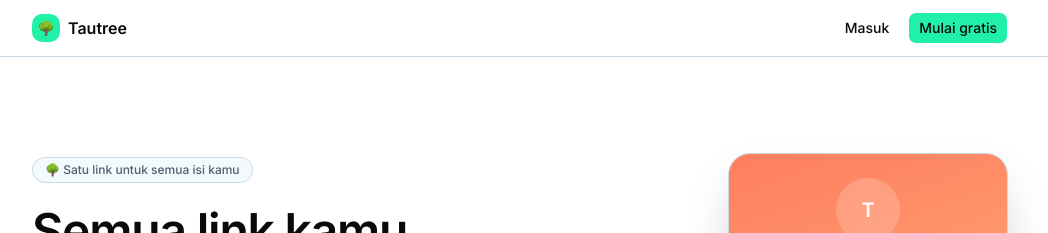
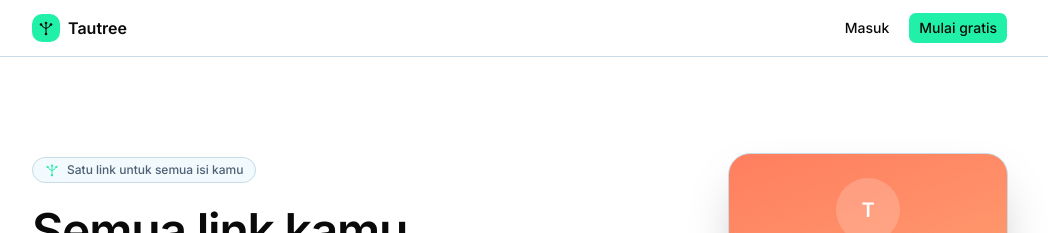
Before and after one commit to ByHandi/tautree, a Next.js app: page / in a window 1280 px wide. Shown: the top 233 px of the page, without its empty margins (120-1168 px from the left). Built offline with nearby package versions, Linux system fonts and the light colour scheme.

Commit message:
feat: introduce new reusable Logo component and replace tree emoji throughout the application

```diff
--- a/app/(auth)/layout.tsx
+++ b/app/(auth)/layout.tsx
@@ -1,4 +1,6 @@
 import Link from "next/link";
+
+import { Logo } from "@/components/logo";
 
 export default function AuthLayout({
   children,
@@ -9,8 +11,8 @@ export default function AuthLayout({
     <main className="flex min-h-svh flex-col items-center justify-center px-6 py-12">
       <div className="flex w-full max-w-sm flex-col items-center gap-8">
         <Link href="/" className="flex items-center gap-2">
-          <span className="flex size-9 items-center justify-center rounded-xl bg-primary text-lg text-primary-foreground">
-            🌳
+          <span className="flex size-9 items-center justify-center rounded-xl bg-primary text-primary-foreground">
+            <Logo className="size-5" />
           </span>
           <span className="text-lg font-semibold tracking-tight">Tautree</span>
         </Link>
--- a/app/[username]/not-found.tsx
+++ b/app/[username]/not-found.tsx
@@ -1,13 +1,14 @@
 import Link from "next/link";
 
+import { Logo } from "@/components/logo";
 import { buttonVariants } from "@/components/ui/button";
 import { cn } from "@/lib/utils";
 
 export default function ProfileNotFound() {
   return (
     <main className="flex min-h-dvh flex-col items-center justify-center gap-6 px-6 text-center">
-      <span className="flex size-14 items-center justify-center rounded-2xl bg-muted text-2xl">
-        🌳
+      <span className="flex size-14 items-center justify-center rounded-2xl bg-primary text-primary-foreground">
+        <Logo className="size-7" />
       </span>
 
       <div className="flex max-w-sm flex-col gap-2">
--- a/app/[username]/page.tsx
+++ b/app/[username]/page.tsx
@@ -2,6 +2,7 @@ import type { Metadata } from "next";
 import Link from "next/link";
 import { notFound } from "next/navigation";
 
+import { Logo } from "@/components/logo";
 import Icon from "@/components/ui/icon";
 import { db } from "@/lib/db";
 import { getTheme } from "@/lib/themes";
@@ -114,8 +115,13 @@ export default async function PublicProfilePage({ params }: Params) {
       )}
 
       <footer className="mt-auto pt-8">
-        <Link href="/" className="text-xs transition-opacity hover:opacity-80" style={{ color: theme.muted }}>
-          🌳 Dibuat dengan Tautree
+        <Link
+          href="/"
+          className="flex items-center gap-1.5 text-xs transition-opacity hover:opacity-80"
+          style={{ color: theme.muted }}
+        >
+          <Logo className="size-3.5" />
+          Dibuat dengan Tautree
         </Link>
       </footer>
     </main>
--- a/app/onboarding/page.tsx
+++ b/app/onboarding/page.tsx
@@ -3,6 +3,7 @@ import { redirect } from "next/navigation";
 
 import { OnboardingForm } from "./onboarding-form";
 
+import { Logo } from "@/components/logo";
 import { auth } from "@/auth";
 import { db } from "@/lib/db";
 import { USERNAME_MAX } from "@/lib/username";
@@ -31,8 +32,8 @@ export default async function OnboardingPage() {
     <main className="flex min-h-svh flex-col items-center justify-center px-6 py-12">
       <div className="flex w-full max-w-sm flex-col gap-6">
         <div className="flex flex-col gap-1 text-center">
-          <span className="mx-auto mb-2 flex size-9 items-center justify-center rounded-xl bg-primary text-lg text-primary-foreground">
-            🌳
+          <span className="mx-auto mb-2 flex size-9 items-center justify-center rounded-xl bg-primary text-primary-foreground">
+            <Logo className="size-5" />
           </span>
           <h1 className="text-xl font-semibold tracking-tight">Pilih username kamu</h1>
           <p className="text-sm text-muted-foreground">
--- a/app/page.tsx
+++ b/app/page.tsx
@@ -9,6 +9,7 @@ import {
   UserRoundIcon,
 } from "lucide-react";
 
+import { Logo } from "@/components/logo";
 import { buttonVariants } from "@/components/ui/button";
 import { THEMES } from "@/lib/themes";
 import { cn } from "@/lib/utils";
@@ -86,8 +87,8 @@ export default function Home() {
       <header className="sticky top-0 z-10 border-b bg-background/80 backdrop-blur">
         <div className="mx-auto flex w-full max-w-5xl items-center justify-between px-6 py-3">
           <span className="flex items-center gap-2 font-semibold">
-            <span className="flex size-7 items-center justify-center rounded-lg bg-primary text-sm text-primary-foreground">
-              🌳
+            <span className="flex size-7 items-center justify-center rounded-lg bg-primary text-primary-foreground">
+              <Logo className="size-4" />
             </span>
             Tautree
           </span>
@@ -107,7 +108,8 @@ export default function Home() {
         <section className="mx-auto grid w-full max-w-5xl items-center gap-12 px-6 py-16 md:grid-cols-2 md:py-24">
           <div className="flex flex-col items-start gap-6 text-left">
             <span className="inline-flex items-center gap-2 rounded-full border bg-muted/50 px-3 py-1 text-xs font-medium text-muted-foreground">
-              🌳 Satu link untuk semua isi kamu
+              <Logo className="size-3.5 text-primary" />
+              Satu link untuk semua isi kamu
             </span>
             <h1 className="text-balance text-4xl font-semibold tracking-tight sm:text-5xl">
               Semua link kamu, dalam satu halaman
@@ -192,7 +194,10 @@ export default function Home() {
 
       <footer className="border-t">
         <div className="mx-auto flex w-full max-w-5xl flex-col items-center justify-between gap-2 px-6 py-6 text-sm text-muted-foreground sm:flex-row">
-          <span className="flex items-center gap-2">🌳 Tautree</span>
+          <span className="flex items-center gap-2">
+            <Logo className="size-4 text-primary" />
+            Tautree
+          </span>
           <span>Dibuat dengan Next.js</span>
         </div>
       </footer>
--- a/components/app-sidebar.tsx
+++ b/components/app-sidebar.tsx
@@ -4,6 +4,7 @@ import Link from "next/link";
 import { usePathname } from "next/navigation";
 
 import { signOutAction } from "@/app/(dashboard)/actions";
+import { Logo } from "@/components/logo";
 import Icon from "@/components/ui/icon";
 import {
   Sidebar,
@@ -65,8 +66,8 @@ const { setOpenMobile} =  useSidebar()
       <SidebarHeader>
         <SidebarMenu>
           <SidebarMenuItem className="flex gap-2">
-            <span className="flex size-8 shrink-0 items-center justify-center rounded-md bg-sidebar-primary text-base text-sidebar-primary-foreground">
-              🌳
+            <span className="flex size-8 shrink-0 items-center justify-center rounded-md bg-sidebar-primary text-sidebar-primary-foreground">
+              <Logo className="size-5" />
             </span>
 
             <span className="flex min-w-0 flex-col overflow-hidden leading-none whitespace-nowrap transition-[width,opacity] group-data-[collapsible=icon]:opacity-0">
--- /dev/null
+++ b/components/logo.tsx
@@ -0,0 +1,46 @@
+/**
+ * Tautree brand mark — a node branching from one root into many leaves
+ * ("taut"/link + tree; one link → all your links). Single-color, inherits
+ * `currentColor`, so it adapts to whatever context it sits in.
+ */
+export function Logo({ className }: { className?: string }) {
+  return (
+    <svg
+      viewBox="0 0 32 32"
+      fill="none"
+      xmlns="http://www.w3.org/2000/svg"
+      className={className}
+      role="img"
+      aria-label="Tautree"
+    >
+      {/* trunk + center branch */}
+      <path
+        d="M16 27.5V6.5"
+        stroke="currentColor"
+        strokeWidth="2.2"
+        strokeLinecap="round"
+      />
+      {/* left branch */}
+      <path
+        d="M16 17C13 16 9.5 15 6.5 9.5"
+        stroke="currentColor"
+        strokeWidth="2.2"
+        strokeLinecap="round"
+      />
+      {/* right branch */}
+      <path
+        d="M16 17C19 16 22.5 15 25.5 9.5"
+        stroke="currentColor"
+        strokeWidth="2.2"
+        strokeLinecap="round"
+      />
+      {/* nodes */}
+      <circle cx="16" cy="28" r="2.6" fill="currentColor" />
+      <circle cx="16" cy="6" r="2.6" fill="currentColor" />
+      <circle cx="6" cy="9" r="2.6" fill="currentColor" />
+      <circle cx="26" cy="9" r="2.6" fill="currentColor" />
+    </svg>
+  );
+}
+
+export default Logo;
```
Also changed, not shown: app/[username]/opengraph-image.tsx (+11 -3 lines), app/icon.svg (added).
